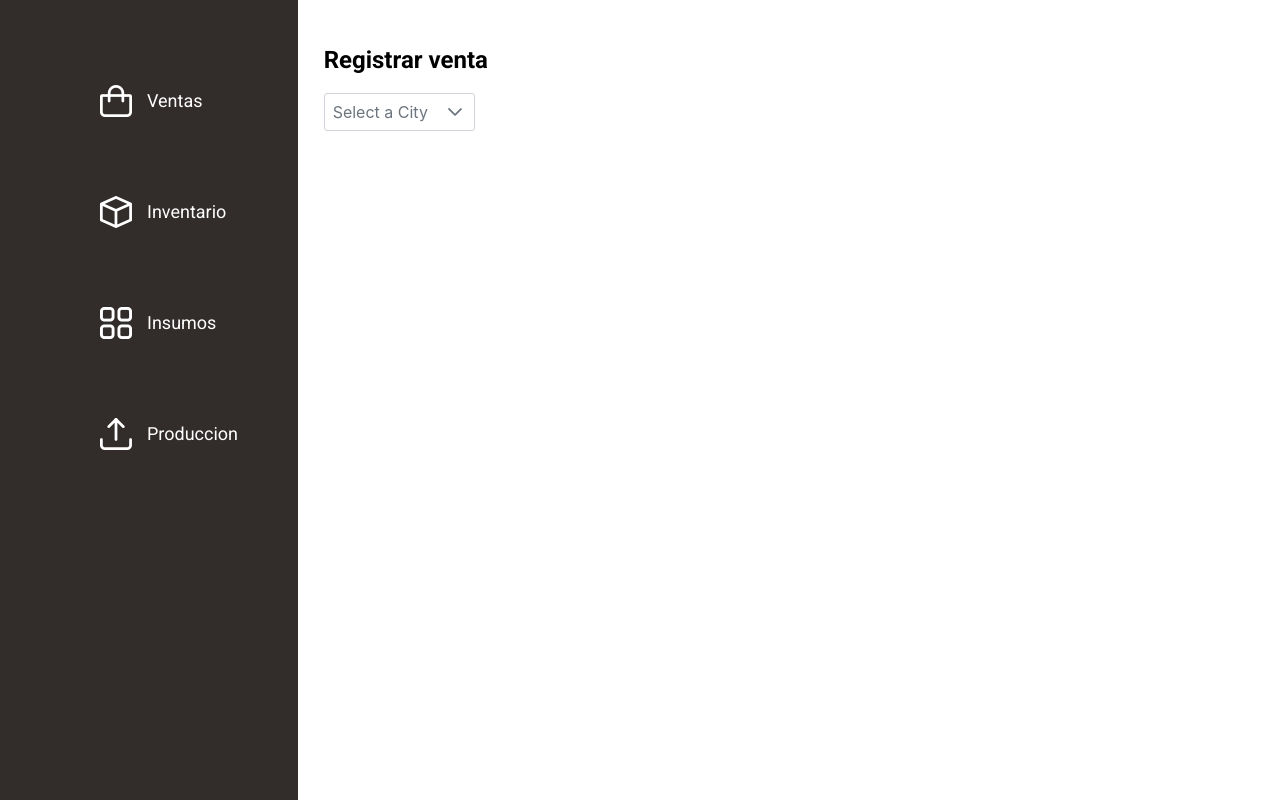
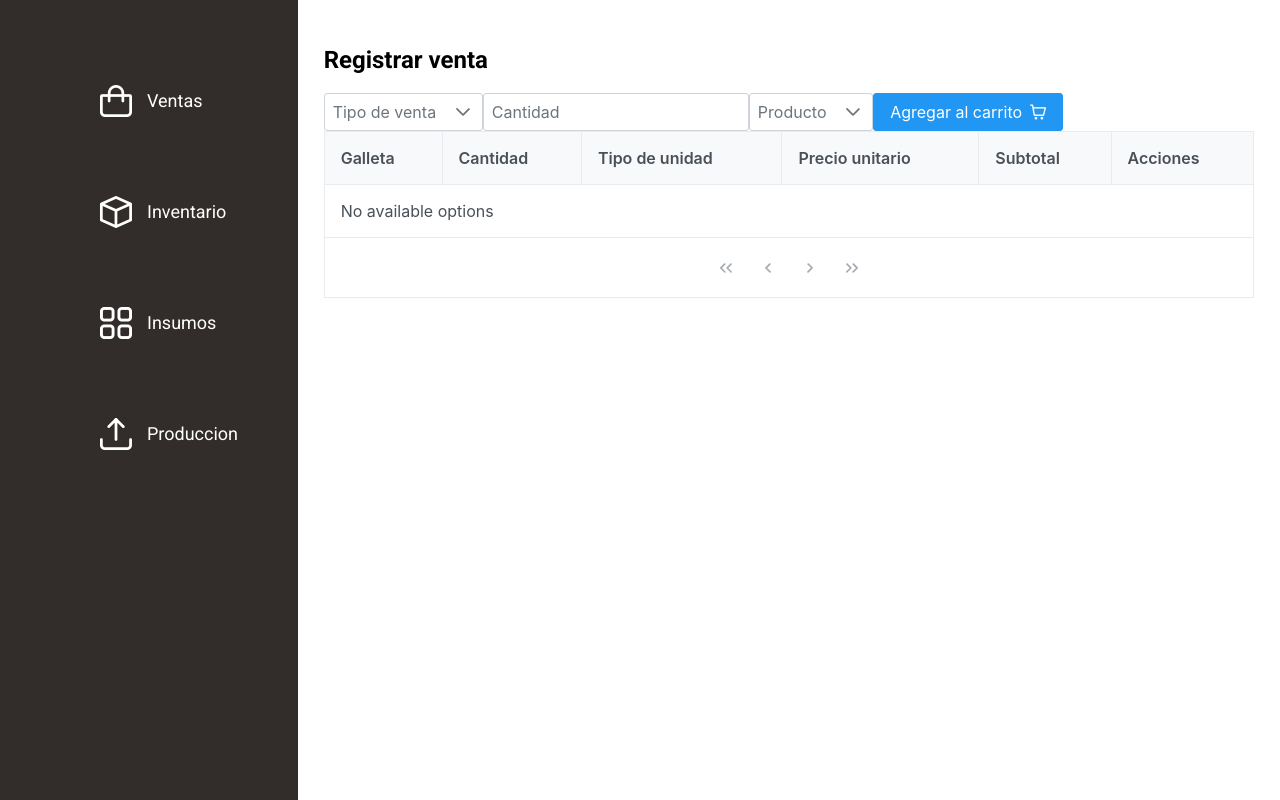
Before and after one commit to Bigpotatozz/mr_cookies_next, a Next.js app: page /home/ventas/registrar_venta in a window 1280 px wide. Built offline with nearby package versions, Linux system fonts and the light colour scheme.

Commit message:
registrar venta

```diff
--- a/src/app/home/ventas/registrar_venta/page.tsx
+++ b/src/app/home/ventas/registrar_venta/page.tsx
@@ -1,12 +1,31 @@
+'use client'
 import FormularioRegistroVenta from "@/app/ui/ventas/registrar_venta/formulario_venta";
+import TablaVentaGalletas from "@/app/ui/ventas/registrar_venta/tabla";
+import { useState } from "react";
 
 export default function RegistrarVenta(){
+
+    const [productos, setProductos] = useState<object[]>([]);
+
+
+    function addProduct(producto: object){
+
+        setProductos((prevProductos) => [...prevProductos, producto]);
+    }
+
+    console.log(productos);
+
+
+
+
     return(
         <div className="registro_venta_container">
 
             <h2>Registrar venta</h2>
 
-            <FormularioRegistroVenta></FormularioRegistroVenta>
+            <FormularioRegistroVenta addProduct={addProduct}></FormularioRegistroVenta>
+
+            <TablaVentaGalletas productos={productos}></TablaVentaGalletas>
         </div>
     )
 }
--- a/src/app/ui/ventas/registrar_venta/formulario_venta.tsx
+++ b/src/app/ui/ventas/registrar_venta/formulario_venta.tsx
@@ -1,18 +1,44 @@
 'use client'
+import { Button } from "primereact/button";
 import { Dropdown } from "primereact/dropdown";
+import { InputText } from "primereact/inputtext";
 import { useState } from "react";
 
-export default function FormularioRegistroVenta() {
+interface FormularioRegistroVentaProps {
+    addProduct: (product: { tipo_venta: string; nombre: string; cantidad: string }) => void;
+}
 
-    const opciones_venta = ['Peso', 'Cantidad monetaria', 'Unidad']
+export default function FormularioRegistroVenta({ addProduct }: FormularioRegistroVentaProps) {
+
+    const opciones_venta = ['Peso', 'Cantidad monetaria', 'Unidad'];
+    const productos = [{ nombre: 'Vainilla', precio: 200 }, { nombre: 'Chocolate', precio: 500 }, { nombre: 'Vainilla deluxe', precio: 100 }];
+
+    const productos_name = productos.map((producto) => {
+        return producto.nombre;
+    })
 
     const [selectedOption, setSelectedOption] = useState<string>('');
+    const [selectedCookie, setSelectedCookie] = useState<string>('');
+    const [cantidad, setCantidad] = useState<string>('');
+
+
+    function addProductToCart(product: { tipo_venta: string; nombre: string; cantidad: string }){
+        addProduct(product);
+    }
+
 
     return (
         <div className="formulario_registro_venta_container">
 
             <Dropdown value={selectedOption} onChange={(e) => setSelectedOption(e.value)} options={opciones_venta} optionLabel="name"
-                placeholder="Select a City" className="w-full md:w-14rem" />
+                placeholder="Tipo de venta" className="w-full md:w-14rem" />
+
+            <InputText keyfilter="int" placeholder="Cantidad" value={cantidad} onChange={(e) => { setCantidad(e.target.value) }} />
+
+            <Dropdown value={selectedCookie} onChange={(e) => setSelectedCookie(e.value)} options={productos_name} optionLabel="name"
+                placeholder="Producto" className="w-full md:w-14rem" />
+
+            <Button label="Agregar al carrito" icon="pi pi-shopping-cart" iconPos="right" onClick={() => {addProductToCart({tipo_venta: selectedOption, nombre: selectedCookie, cantidad: cantidad})}}/>
         </div>
     )
 }
--- /dev/null
+++ b/src/app/ui/ventas/registrar_venta/tabla.tsx
@@ -0,0 +1,26 @@
+'use client'
+import { DataTable } from 'primereact/datatable';
+import { Column } from 'primereact/column';
+
+interface TablaVentaGalletasProps{
+
+    productos: object[];
+}
+
+export default function TablaVentaGalletas({productos}: TablaVentaGalletasProps) {
+
+    return (
+
+        <>
+            <DataTable value={productos} showGridlines tableStyle={{ minWidth: '50rem' }} paginator rows={10} >
+                <Column field="nombre" header="Galleta"></Column>
+                <Column field="cantidad" header="Cantidad"></Column>
+                <Column field="tipo_unidad" header="Tipo de unidad"></Column>
+                <Column field="precio_unitario" header="Precio unitario"></Column>
+                <Column field="subtotal" header="Subtotal"></Column>
+                <Column field="acciones" header="Acciones"></Column>
+            </DataTable>
+        </>
+
+    )
+}
```
